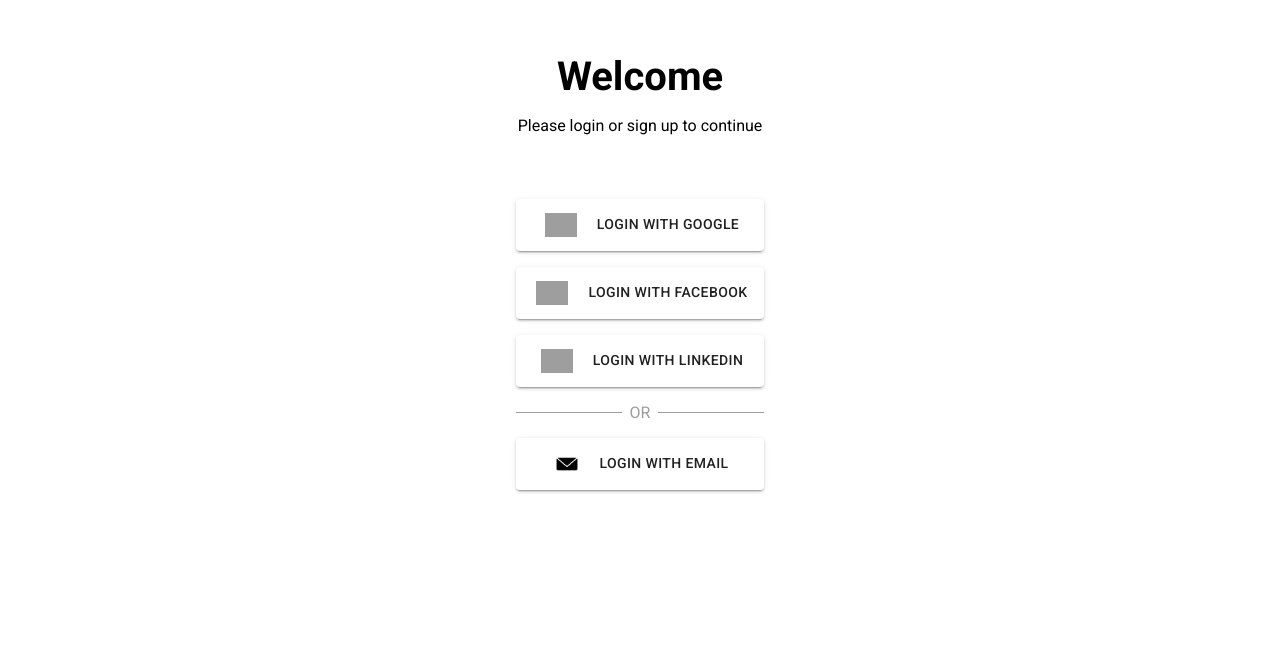
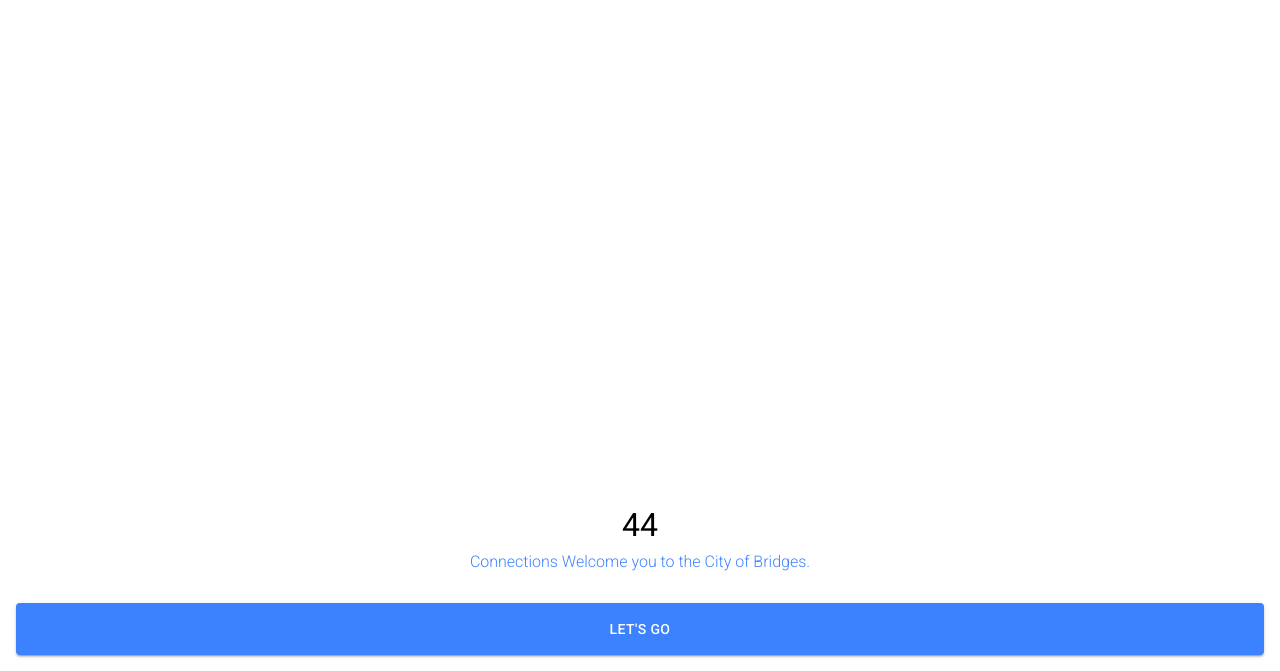
Before and after one commit to gurleensethi/tryingxd, a React (Create React App) app: page /onboarding in a window 1280 px wide. Shown: the part 129-800 px from the top of the page. Built offline with nearby package versions, Linux system fonts and the light colour scheme; grey boxes are pictures that could not be loaded.

Commit message:
Add onboarding page.

```diff
--- a/src/App.tsx
+++ b/src/App.tsx
@@ -2,9 +2,13 @@
 import { BrowserRouter, Route, Switch } from "react-router-dom";
 import AuthenticationPage from "./pages/authentication/AuthenticationPage";
 import { ThemeProvider, Theme, createMuiTheme } from "@material-ui/core";
+import OnboardingPage from "./images/OnboardingPage";
 
 const theme: Theme = createMuiTheme({
   spacing: 8,
+  palette: {
+    primary: { main: "#3C82FF" },
+  },
 });
 
 const App: FunctionComponent = () => {
@@ -12,6 +16,7 @@
     <ThemeProvider theme={theme}>
       <BrowserRouter>
         <Switch>
+          <Route path="/onboarding" component={OnboardingPage} />
           <Route path="/" component={AuthenticationPage} />
         </Switch>
       </BrowserRouter>
--- a/src/components/social-buttons/SocialButton.tsx
+++ b/src/components/social-buttons/SocialButton.tsx
@@ -1,5 +1,5 @@
 import React, { FunctionComponent } from "react";
-import { Box, Button, Theme, makeStyles } from "@material-ui/core";
+import { Box, Button, Theme, makeStyles, ButtonProps } from "@material-ui/core";
 
 const useStyles = makeStyles((theme: Theme) => {
   return {
@@ -18,11 +18,15 @@
   icon: React.ReactNode;
 }
 
-const SocialButton: FunctionComponent<Props> = ({ text, icon }) => {
+const SocialButton: FunctionComponent<Props & ButtonProps> = ({
+  text,
+  icon,
+  ...rest
+}) => {
   const styles = useStyles();
 
   return (
-    <Button variant="contained" className={styles.button}>
+    <Button variant="contained" className={styles.button} {...rest}>
       <Box
         borderRadius={4}
         display="flex"
--- /dev/null
+++ b/src/images/OnboardingPage.tsx
@@ -0,0 +1,39 @@
+import React, { FunctionComponent } from "react";
+import { Box, Button, useTheme } from "@material-ui/core";
+import { useHistory } from "react-router-dom";
+
+const OnboardingPage: FunctionComponent = () => {
+  const theme = useTheme();
+  const history = useHistory();
+
+  const handleClick = React.useCallback(() => {}, []);
+
+  return (
+    <Box
+      display="flex"
+      flexDirection="column"
+      justifyContent="center"
+      alignItems="center"
+      p={2}
+      height="100%"
+    >
+      <Box flex="1"></Box>
+      <Box fontSize={32}>44</Box>
+      <Box
+        color={theme.palette.primary.main}
+        mb={4}
+        fontSize={16}
+        fontWeight="fontWeightLight"
+        px={4}
+        mt={1}
+      >
+        Connections Welcome you to the City of Bridges.
+      </Box>
+      <Button variant="contained" color="primary" fullWidth>
+        <Box p={1}>Let's go</Box>
+      </Button>
+    </Box>
+  );
+};
+
+export default OnboardingPage;
--- a/src/pages/authentication/AuthenticationPage.tsx
+++ b/src/pages/authentication/AuthenticationPage.tsx
@@ -3,6 +3,7 @@
 import SocialButton from "../../components/social-buttons/SocialButton";
 import EmailIcon from "../../images/email.png";
 import { grey } from "@material-ui/core/colors";
+import { useHistory } from "react-router-dom";
 
 const useStyles = makeStyles({
   container: {},
@@ -18,6 +19,11 @@
 
 const AuthenticationPage: FunctionComponent = () => {
   const styles = useStyles();
+  const history = useHistory();
+
+  const handleAuth = React.useCallback(() => {
+    history.push("/onboarding");
+  }, [history]);
 
   return (
     <Box
@@ -51,6 +57,7 @@
                 height="24px"
               />
             }
+            onClick={handleAuth}
           />
         </Box>
         <Box mb={2}>
@@ -63,6 +70,7 @@
                 height="24px"
               />
             }
+            onClick={handleAuth}
           />
         </Box>
         <Box mb={2}>
@@ -75,6 +83,7 @@
                 height="24px"
               />
             }
+            onClick={handleAuth}
           />
         </Box>
         <Box display="flex" justifyContent="center" alignItems="center" mb={2}>
@@ -88,6 +97,7 @@
           <SocialButton
             text="Login with Email"
             icon={<img src={EmailIcon} alt="google" height="24px" />}
+            onClick={handleAuth}
           />
         </Box>
       </Box>
```
